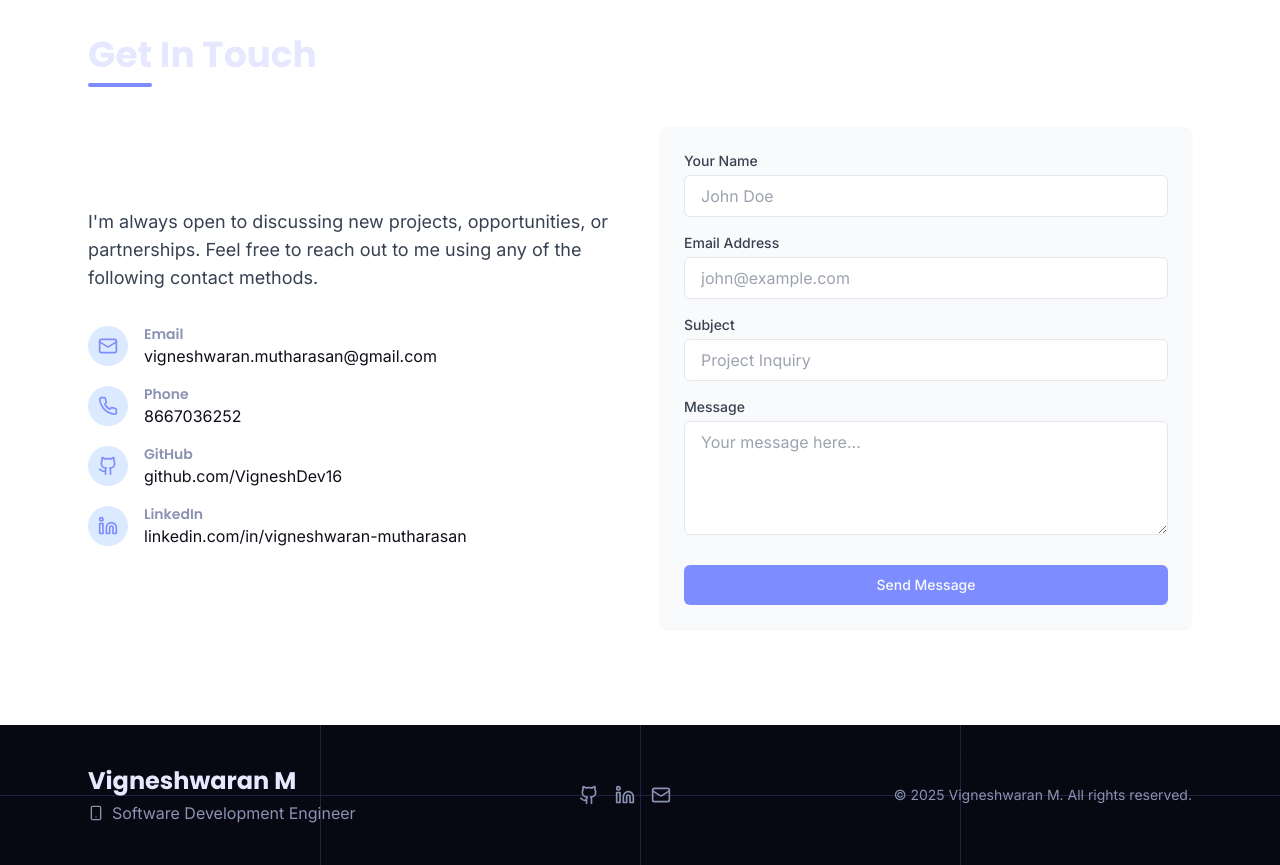
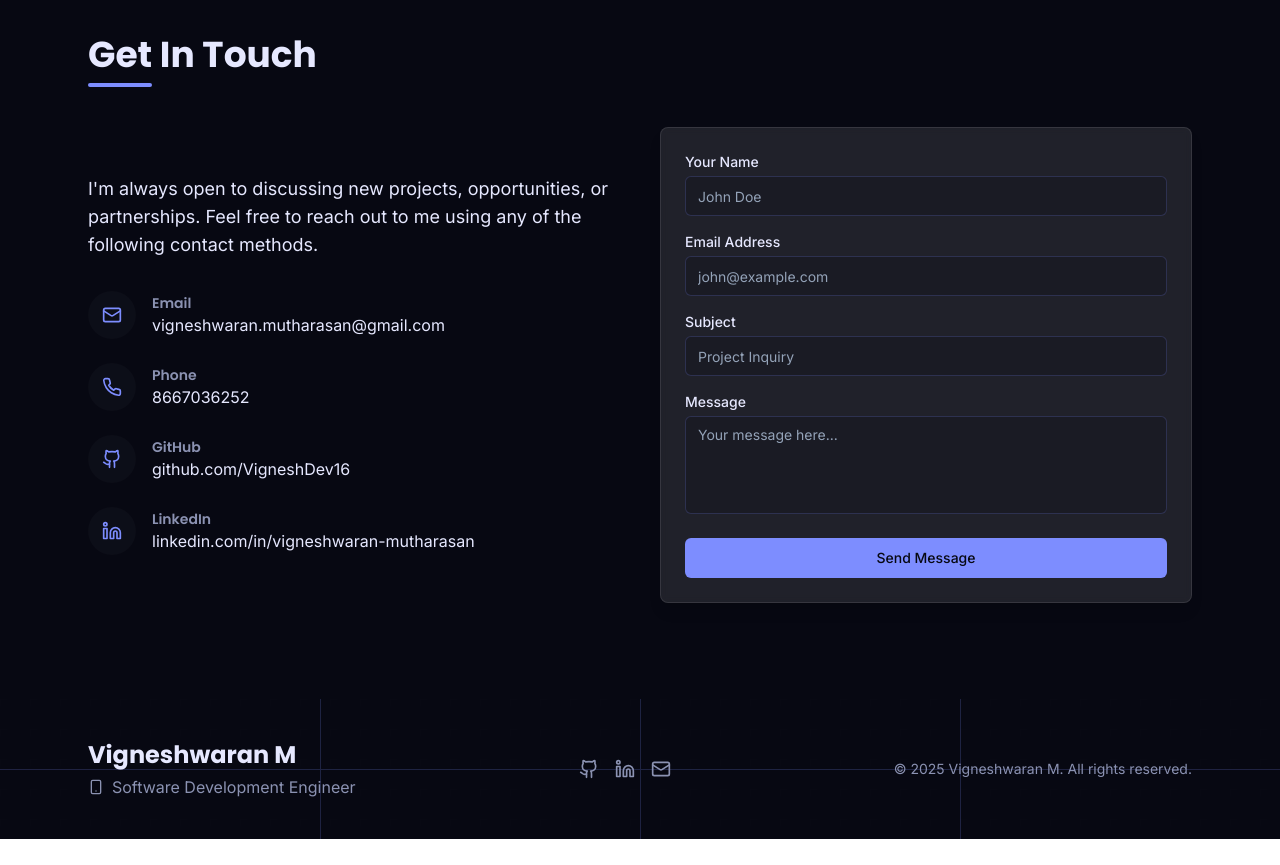
Before and after one commit to VIckys-AI-Stuffs/vignesh-portfolio, a React (Vite) app: page / in a window 1280 px wide. Shown: the part 5560-6425 px from the top of the page. After the commit the page ends 6399 px from the top, so only its background shows below. Built offline with nearby package versions, Linux system fonts and the light colour scheme.

Commit message:
Fix: Contact section styling and EmailJS integration
- Updated the Contact component's styling to match the overall theme.
- Resolved issues with EmailJS integration, including template ID update.

```diff
--- a/src/components/Contact.tsx
+++ b/src/components/Contact.tsx
@@ -4,6 +4,8 @@ import { Mail, Phone, Github, Linkedin } from "lucide-react";
 import { Button } from "@/components/ui/button";
 import { useToast } from "@/hooks/use-toast";
 import emailjs from 'emailjs-com';
+import { Input } from "@/components/ui/input";
+import { Textarea } from "@/components/ui/textarea";
 
 const Contact: React.FC = () => {
   const { toast } = useToast();
@@ -25,10 +27,10 @@ const Contact: React.FC = () => {
     setIsSubmitting(true);
 
     try {
-      // Send email using EmailJS
+      // Send email using EmailJS with the updated template ID
       await emailjs.send(
         'service_mtw1nwf', // Service ID
-        'template_default', // Template ID (you'll need to create this in EmailJS)
+        'template_aqvoa7i', // Updated Template ID
         {
           from_name: formData.name,
           from_email: formData.email,
@@ -63,27 +65,33 @@ const Contact: React.FC = () => {
   };
 
   return (
-    <section id="contact" className="bg-white">
+    <section id="contact" className="bg-portfolio-dark relative overflow-hidden">
+      {/* Background elements */}
+      <div className="absolute inset-0 -z-10">
+        <div className="absolute inset-0 bg-hero-pattern opacity-10"></div>
+        <div className="absolute top-1/2 left-1/4 w-96 h-96 rounded-full bg-portfolio-secondary/5 blur-3xl"></div>
+      </div>
+
       <div className="section-container">
         <h2 className="section-title">Get In Touch</h2>
 
         <div className="flex flex-col md:flex-row gap-10">
           <div className="md:w-1/2 flex flex-col justify-center">
-            <p className="text-lg text-gray-700 mb-8">
+            <p className="text-lg text-portfolio-light mb-8">
               I'm always open to discussing new projects, opportunities, or partnerships.
               Feel free to reach out to me using any of the following contact methods.
             </p>
 
-            <div className="space-y-4">
+            <div className="space-y-6">
               <div className="flex items-center gap-4">
-                <div className="bg-blue-100 w-10 h-10 rounded-full flex items-center justify-center">
+                <div className="bg-portfolio-primary/80 w-12 h-12 rounded-full flex items-center justify-center">
                   <Mail className="text-portfolio-secondary h-5 w-5" />
                 </div>
                 <div>
                   <h3 className="text-sm text-portfolio-muted">Email</h3>
                   <a
                     href="mailto:vigneshwaran.mutharasan@gmail.com"
-                    className="text-portfolio-primary hover:text-portfolio-secondary transition-colors"
+                    className="text-portfolio-light hover:text-portfolio-secondary transition-colors"
                   >
                     vigneshwaran.mutharasan@gmail.com
                   </a>
@@ -91,17 +99,17 @@ const Contact: React.FC = () => {
               </div>
 
               <div className="flex items-center gap-4">
-                <div className="bg-blue-100 w-10 h-10 rounded-full flex items-center justify-center">
+                <div className="bg-portfolio-primary/80 w-12 h-12 rounded-full flex items-center justify-center">
                   <Phone className="text-portfolio-secondary h-5 w-5" />
                 </div>
                 <div>
                   <h3 className="text-sm text-portfolio-muted">Phone</h3>
-                  <span className="text-portfolio-primary">8667036252</span>
+                  <span className="text-portfolio-light">8667036252</span>
                 </div>
               </div>
 
               <div className="flex items-center gap-4">
-                <div className="bg-blue-100 w-10 h-10 rounded-full flex items-center justify-center">
+                <div className="bg-portfolio-primary/80 w-12 h-12 rounded-full flex items-center justify-center">
                   <Github className="text-portfolio-secondary h-5 w-5" />
                 </div>
                 <div>
@@ -110,7 +118,7 @@ const Contact: React.FC = () => {
                     href="https://github.com/VigneshDev16"
                     target="_blank"
                     rel="noopener noreferrer"
-                    className="text-portfolio-primary hover:text-portfolio-secondary transition-colors"
+                    className="text-portfolio-light hover:text-portfolio-secondary transition-colors"
                   >
                     github.com/VigneshDev16
                   </a>
@@ -118,7 +126,7 @@ const Contact: React.FC = () => {
               </div>
 
               <div className="flex items-center gap-4">
-                <div className="bg-blue-100 w-10 h-10 rounded-full flex items-center justify-center">
+                <div className="bg-portfolio-primary/80 w-12 h-12 rounded-full flex items-center justify-center">
                   <Linkedin className="text-portfolio-secondary h-5 w-5" />
                 </div>
                 <div>
@@ -127,7 +135,7 @@ const Contact: React.FC = () => {
                     href="https://linkedin.com/in/vigneshwaran-mutharasan"
                     target="_blank"
                     rel="noopener noreferrer"
-                    className="text-portfolio-primary hover:text-portfolio-secondary transition-colors"
+                    className="text-portfolio-light hover:text-portfolio-secondary transition-colors"
                   >
                     linkedin.com/in/vigneshwaran-mutharasan
                   </a>
@@ -137,15 +145,15 @@ const Contact: React.FC = () => {
           </div>
 
           <div className="md:w-1/2">
-            <form className="bg-gray-50 p-6 rounded-lg shadow-sm" onSubmit={handleSubmit}>
+            <form className="glass-card p-6 rounded-lg" onSubmit={handleSubmit}>
               <div className="mb-4">
-                <label htmlFor="name" className="block text-sm font-medium text-gray-700 mb-1">
+                <label htmlFor="name" className="block text-sm font-medium text-portfolio-light mb-1">
                   Your Name
                 </label>
-                <input
+                <Input
                   type="text"
                   id="name"
-                  className="w-full px-4 py-2 border rounded-md focus:ring-2 focus:ring-blue-500 focus:border-blue-500 transition-colors"
+                  className="bg-portfolio-primary/30 border-portfolio-secondary/20 text-portfolio-light focus:border-portfolio-secondary"
                   placeholder="John Doe"
                   value={formData.name}
                   onChange={handleChange}
@@ -154,13 +162,13 @@ const Contact: React.FC = () => {
               </div>
 
               <div className="mb-4">
-                <label htmlFor="email" className="block text-sm font-medium text-gray-700 mb-1">
+                <label htmlFor="email" className="block text-sm font-medium text-portfolio-light mb-1">
                   Email Address
                 </label>
-                <input
+                <Input
                   type="email"
                   id="email"
-                  className="w-full px-4 py-2 border rounded-md focus:ring-2 focus:ring-blue-500 focus:border-blue-500 transition-colors"
+                  className="bg-portfolio-primary/30 border-portfolio-secondary/20 text-portfolio-light focus:border-portfolio-secondary"
                   placeholder="john@example.com"
                   value={formData.email}
                   onChange={handleChange}
@@ -169,13 +177,13 @@ const Contact: React.FC = () => {
               </div>
 
               <div className="mb-4">
-                <label htmlFor="subject" className="block text-sm font-medium text-gray-700 mb-1">
+                <label htmlFor="subject" className="block text-sm font-medium text-portfolio-light mb-1">
                   Subject
                 </label>
-                <input
+                <Input
                   type="text"
                   id="subject"
-                  className="w-full px-4 py-2 border rounded-md focus:ring-2 focus:ring-blue-500 focus:border-blue-500 transition-colors"
+                  className="bg-portfolio-primary/30 border-portfolio-secondary/20 text-portfolio-light focus:border-portfolio-secondary"
                   placeholder="Project Inquiry"
                   value={formData.subject}
                   onChange={handleChange}
@@ -184,23 +192,23 @@ const Contact: React.FC = () => {
               </div>
 
               <div className="mb-6">
-                <label htmlFor="message" className="block text-sm font-medium text-gray-700 mb-1">
+                <label htmlFor="message" className="block text-sm font-medium text-portfolio-light mb-1">
                   Message
                 </label>
-                <textarea
+                <Textarea
                   id="message"
                   rows={4}
-                  className="w-full px-4 py-2 border rounded-md focus:ring-2 focus:ring-blue-500 focus:border-blue-500 transition-colors"
+                  className="bg-portfolio-primary/30 border-portfolio-secondary/20 text-portfolio-light focus:border-portfolio-secondary resize-none"
                   placeholder="Your message here..."
                   value={formData.message}
                   onChange={handleChange}
                   required
-                ></textarea>
+                />
               </div>
 
               <Button
                 type="submit"
-                className="w-full bg-portfolio-secondary hover:bg-blue-600"
+                className="w-full bg-portfolio-secondary hover:bg-blue-600 text-portfolio-dark font-medium"
                 disabled={isSubmitting}
               >
                 {isSubmitting ? "Sending..." : "Send Message"}
--- a/src/pages/Index.tsx
+++ b/src/pages/Index.tsx
@@ -8,7 +8,6 @@ import Experience from "@/components/Experience";
 import Projects from "@/components/Projects";
 import Contact from "@/components/Contact";
 import Footer from "@/components/Footer";
-import { useToast } from "@/hooks/use-toast";
 import emailjs from 'emailjs-com';
 
 const Index: React.FC = () => {
```
